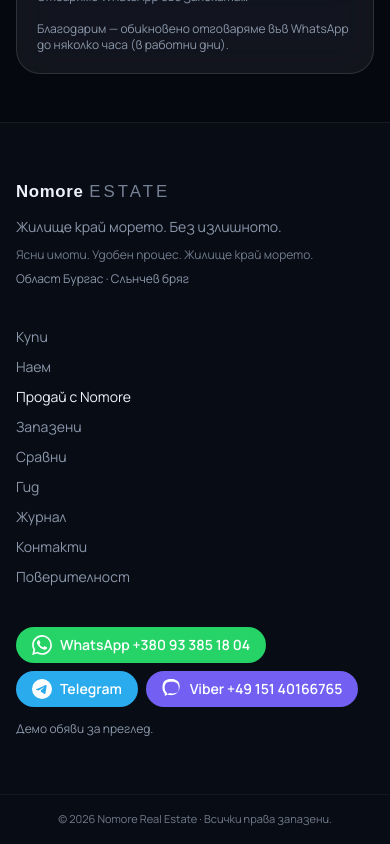
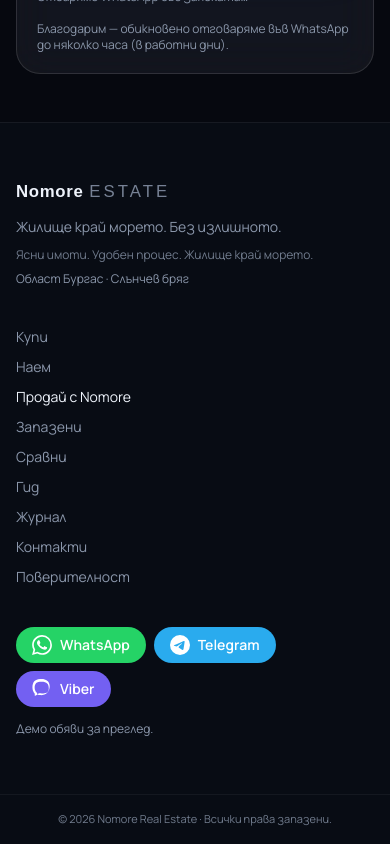
Before and after one commit to fivlad21-lang/AI, a Next.js app: page /bg/contacts in a window 390 px wide. Shown: the part 1219-2063 px from the top of the page. Built offline with nearby package versions, Linux system fonts and the light colour scheme; no server answers; a web font is replaced by a local one.

Commit message:
Remove phone numbers from footer and contacts messenger buttons.
Co-authored-by: fivlad21-lang <fivlad21-lang@users.noreply.github.com>

```diff
--- a/src/app/[locale]/contacts/page.tsx
+++ b/src/app/[locale]/contacts/page.tsx
@@ -48,20 +48,16 @@ export default async function ContactsPage({
           <MessengerButton
             kind="whatsapp"
             href={whatsappUrl("Hi! Contacts page")}
-            label={`${dict.cta.whatsapp} ${WHATSAPP_DISPLAY}`}
-          >
-            {dict.cta.whatsapp}
-          </MessengerButton>
+            label={dict.cta.whatsapp}
+          />
           {tg && (
             <MessengerButton kind="telegram" href={tg} label={dict.cta.telegram} />
           )}
           <MessengerButton
             kind="viber"
             href={viberUrl()}
-            label={`${dict.cta.viber} ${VIBER_DISPLAY}`}
-          >
-            {dict.cta.viber}
-          </MessengerButton>
+            label={dict.cta.viber}
+          />
         </div>
         <p className="mt-3 text-xs text-ink-muted">
           WhatsApp {WHATSAPP_DISPLAY} · Viber {VIBER_DISPLAY}
--- a/src/components/Footer.tsx
+++ b/src/components/Footer.tsx
@@ -3,13 +3,7 @@ import type { Locale } from "@/i18n/config";
 import type { Dictionary } from "@/i18n/dictionaries";
 import { Logo } from "@/components/Logo";
 import { MessengerButton } from "@/components/MessengerButton";
-import {
-  VIBER_DISPLAY,
-  WHATSAPP_DISPLAY,
-  telegramUrl,
-  viberUrl,
-  whatsappUrl,
-} from "@/lib/contacts";
+import { telegramUrl, viberUrl, whatsappUrl } from "@/lib/contacts";
 
 export function Footer({ locale, dict }: { locale: Locale; dict: Dictionary }) {
   const tg = telegramUrl("Hi from footer");
@@ -59,7 +53,7 @@ export function Footer({ locale, dict }: { locale: Locale; dict: Dictionary }) {
             <MessengerButton
               kind="whatsapp"
               href={whatsappUrl("Hi from footer")}
-              label={`${dict.cta.whatsapp} ${WHATSAPP_DISPLAY}`}
+              label={dict.cta.whatsapp}
               className="!px-4 !py-2"
             />
             {tg && (
@@ -73,7 +67,7 @@ export function Footer({ locale, dict }: { locale: Locale; dict: Dictionary }) {
             <MessengerButton
               kind="viber"
               href={viberUrl()}
-              label={`${dict.cta.viber} ${VIBER_DISPLAY}`}
+              label={dict.cta.viber}
               className="!px-4 !py-2"
             />
           </div>
```
